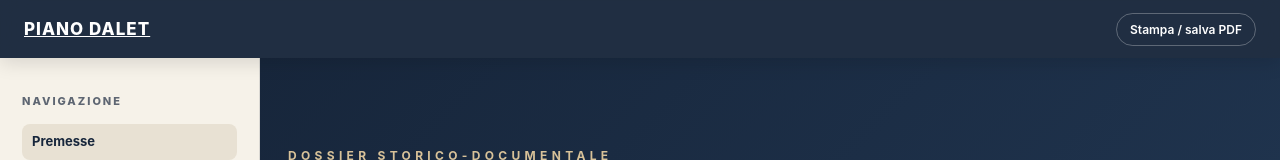
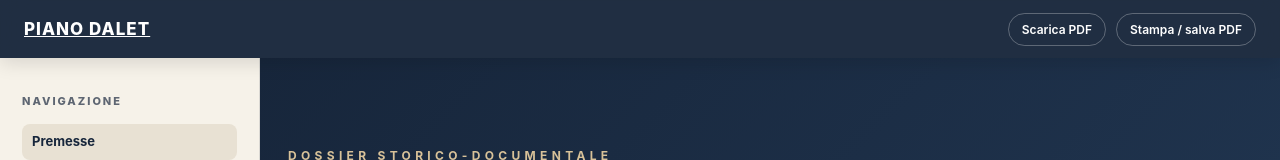
Before and after one commit to Arinaldo64/kamaa, a plain HTML site: page index.html in a window 1280 px wide. Shown: the top 160 px of the page. Drawn offline with Linux system fonts and the light colour scheme.

Commit message:
Restore downloadable PDF link

```diff
--- a/index.html
+++ b/index.html
@@ -42,7 +42,7 @@ h2{font-size:31px;line-height:1.2;margin:52px 0 24px;color:var(--navy);letter-sp
 <script type="application/ld+json">{"@context":"https://schema.org","@type":"ScholarlyArticle","headline":"Piano Dalet — Principi strategici, transfer e attuazione durante il ritiro britannico","inLanguage":"it","dateModified":"2026-09-01"}</script>
 </head>
 <body>
-<div class="topbar"><div class="topbar-inner"><a class="brand" href="#top">PIANO DALET</a><div class="top-actions"><button class="btn print-btn" onclick="window.print()">Stampa / salva PDF</button></div></div></div>
+<div class="topbar"><div class="topbar-inner"><a class="brand" href="#top">PIANO DALET</a><div class="top-actions"><a class="btn" href="piano_dalet_dossier_riordinato.pdf" target="_blank" rel="noopener" download>Scarica PDF</a><button class="btn print-btn" onclick="window.print()">Stampa / salva PDF</button></div></div></div>
 <div class="mobile-toc"><select aria-label="Vai alla sezione"><option value="">Indice — vai alla sezione…</option><option value="#part-i">Premesse</option><option value="#sec-1">1. Mappa del piano</option><option value="#sec-2">2. Principio demografico</option><option value="#sec-3">3. Genealogia militare</option><option value="#sec-4">4. Piano Dalet</option><option value="#part-ii">Fase pre-statale</option><option value="#sec-5">5. Ritiro britannico</option><option value="#sec-6">6. Fase esecutiva I</option><option value="#part-iii">Fase statale</option><option value="#sec-7">7. Fase esecutiva II</option><option value="#sec-8">8. Transfer</option><option value="#sec-9">9. Base testuale</option><option value="#sec-10">10. Risultati</option><option value="#part-iv">Analisi forense</option><option value="#sec-11">11. Analisi forense</option><option value="#sec-11-9">Conclusione</option><option value="#part-v">Fonti</option></select></div>
 <div class="layout">
 <aside class="sidebar"><div class="side-label">Navigazione</div><nav><a href="#part-i">Premesse</a><a href="#sec-1">1. Mappa del piano</a><a href="#sec-2">2. Principio demografico</a><a href="#sec-3">3. Genealogia militare</a><a href="#sec-4">4. Piano Dalet</a><a href="#part-ii">Fase pre-statale</a><a href="#sec-5">5. Ritiro britannico</a><a href="#sec-6">6. Fase esecutiva I</a><a href="#part-iii">Fase statale</a><a href="#sec-7">7. Fase esecutiva II</a><a href="#sec-8">8. Transfer</a><a href="#sec-9">9. Base testuale</a><a href="#sec-10">10. Risultati</a><a href="#part-iv">Analisi forense</a><a href="#sec-11">11. Analisi forense</a><a href="#sec-11-9">Conclusione</a><a href="#part-v">Fonti</a></nav><div class="source-mini">Versione web ricavata dal dossier riordinato del 1 settembre 2026. I richiami numerici portano direttamente alla bibliografia.</div></aside>
```
